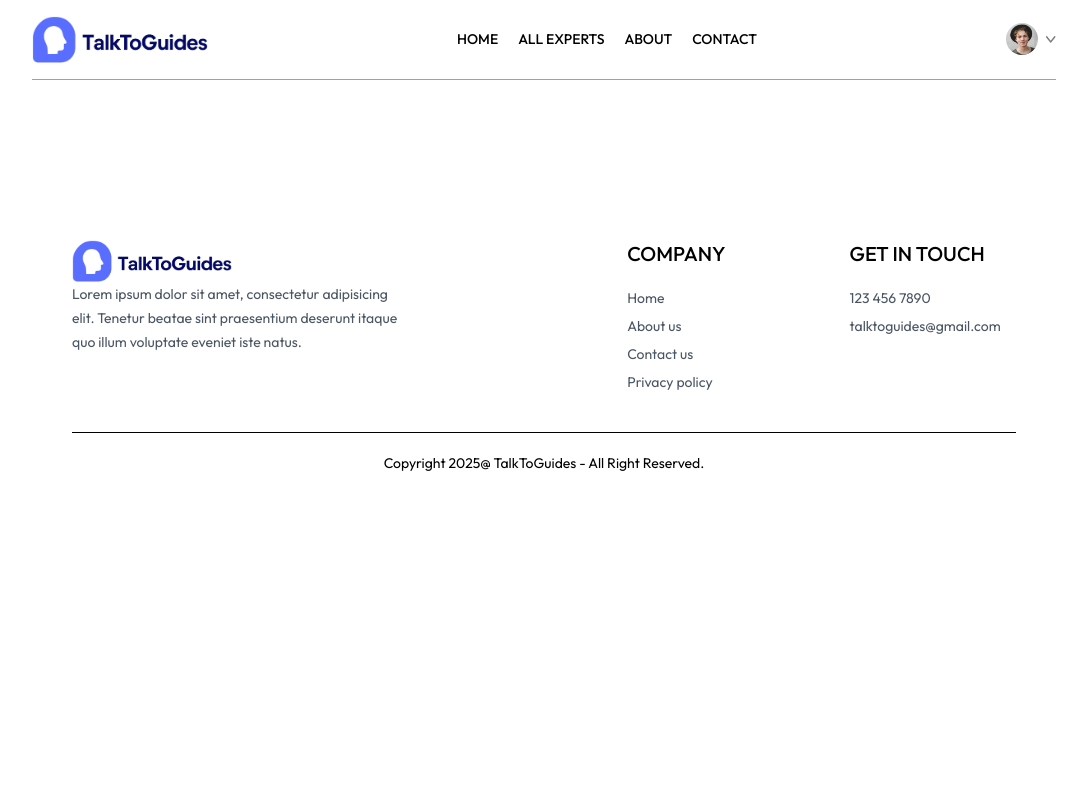
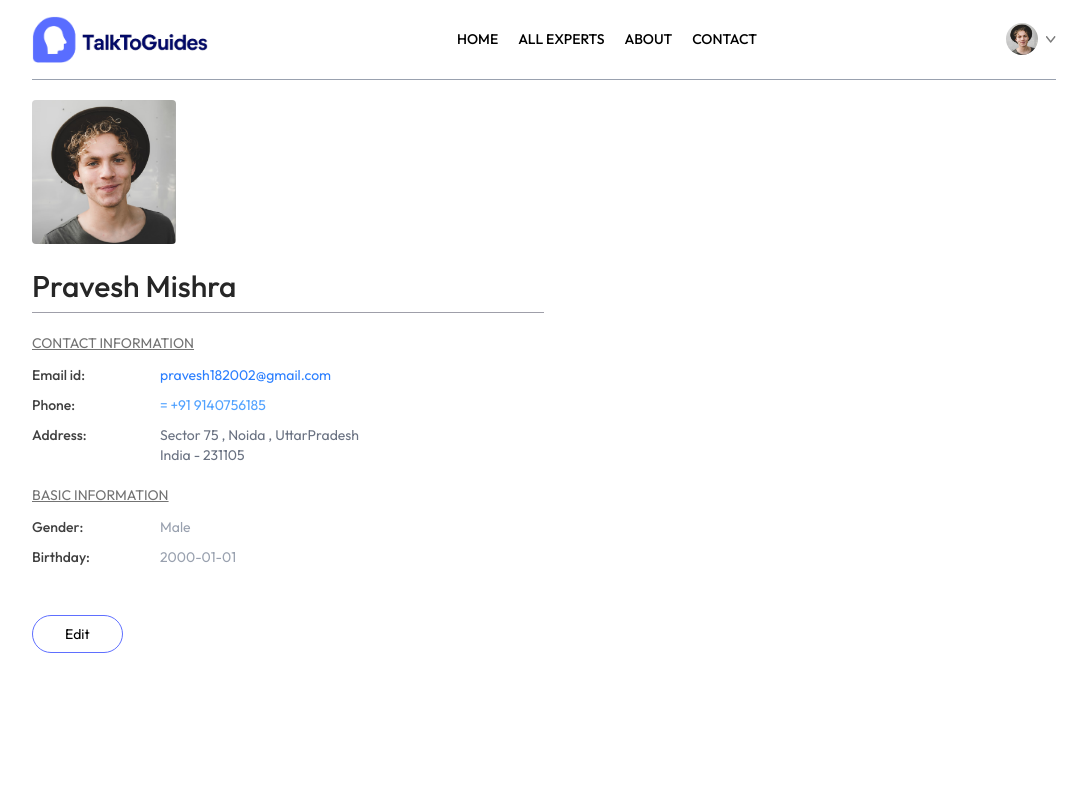
Before and after one commit to Praveshkacode/TalkToGuides-Frontend, a React (Vite) app: page /my-profile in a window 1280 px wide. Shown: the top 800 px of the page, without its empty margins (96-1183 px from the left). Built offline with nearby package versions, Linux system fonts and the light colour scheme.

Commit message:
add my profile

```diff
--- a/src/pages/MyProfile.jsx
+++ b/src/pages/MyProfile.jsx
@@ -1,8 +1,87 @@
-import React from 'react'
+import React, { useState } from 'react'
+import { assets } from '../assets/assets'
 
 const MyProfile = () => {
+
+  const [userData,setUserData] = useState({
+    name:"Pravesh Mishra",
+    image:assets.profile_pic,
+    email:"pravesh182002@gmail.com",
+    phone:"= +91 9140756185",
+    address : {
+      line1: "Sector 75 , Noida , UttarPradesh",
+      line2:"India - 231105"
+    },
+    gender:'Male',
+    dob:"2000-01-01"
+  })
+
+  const [isEdit,setIsEdit] = useState(false)
+
   return (
-    <div>
+    <div className='max-w-lg flex flex-col gap-2 text-sm'>
+      <img className='w-36 rounded' src={userData.image} alt="" />
+      {
+        isEdit
+        ? <input className='bg-gray-50 text-3xl font-medium max-w-60 mt-4' type="text" value={userData.name} onChange={e => setUserData(prev => ({...prev,name:e.target.value}))} />
+        : <p className='font-medium text-3xl text-neutral-800 mt-4'>{userData.name}</p>
+      }
+
+      <hr className='bg-zinc-400 h-[1px] border-none '/>
+      <div>
+        <p className='text-neutral-500 underline mt-3'>CONTACT INFORMATION</p>
+        <div className='grid grid-cols-[1fr_3fr] gap-y-2.5 mt-3 text-neutral-700'>
+          <p className='font-medium'>Email id:</p>
+          <p className='text-blue-500'>{userData.email}</p>
+          <p className='font-medium'>Phone:</p>
+          {
+            isEdit
+            ? <input className='bg-gray-100 max-w-52' type="text" value={userData.phone} onChange={e => setUserData(prev => ({...prev,phone:e.target.value}))} />
+            : <p className='text-blue-400'>{userData.phone}</p>
+          }
+          <p className='font-medium'>Address:</p>
+          {
+            isEdit
+            ? <p>
+              <input className='bg-gray-50' onChange={(e) => setUserData(prev => ({...prev,address:{...prev.address,line1:e.target.value}}))} value={userData.address.line1} type="text" />
+              <br />
+              <input className='bg-gray-50' onChange={(e) => setUserData(prev => ({...prev,address:{...prev.address,line2:e.target.value}}))} value={userData.address.line2} type="text" />
+            </p>
+            : <p className='text-gray-500'>
+              {userData.address.line1}
+              <br />
+              {userData.address.line2}
+            </p>
+          }
+        </div>
+      </div>
+      <div>
+        <p className='text-neutral-500 underline mt-3'>BASIC INFORMATION</p>
+        <div className='grid grid-cols-[1fr_3fr] gap-y-2.5 mt-3 text-neutral-700'>
+          <p className='font-medium'>Gender:</p>
+          {
+            isEdit
+            ? <select className='max-w-20 bg-gray-100' onChange={(e)=>setUserData(prev => ({...prev,gender:e.target.value})) } value={userData.gender}>
+              <option value="Male"> Male</option>
+              <option value="Female">Female</option>
+            </select>
+            : <p className='text-gray-400'>{userData.gender}</p>
+          }
+          <p className='font-medium'>Birthday:</p>
+          {
+            isEdit
+            ? <input className='max-w-28 bg-gray-100' type="date" onChange={(e)=>setUserData(prev => ({...prev,dob:e.target.value})) } value={userData.dob}  />
+            : <p className='text-gray-400'>{userData.dob}</p>
+          }
+        </div>
+      </div>
+      <div className='mt-10'>
+        {
+          isEdit
+          ? <button className='border border-primary px-8 py-2 rounded-full hover:bg-primary hover:text-white transition-all' onClick={()=>setIsEdit(false)}>Save Information</button>
+          : <button className='border border-primary px-8 py-2 rounded-full  hover:bg-primary hover:text-white transition-all' onClick={()=>setIsEdit(true)}>Edit</button>
+        }
+      </div>
 
     </div>
   )
```
